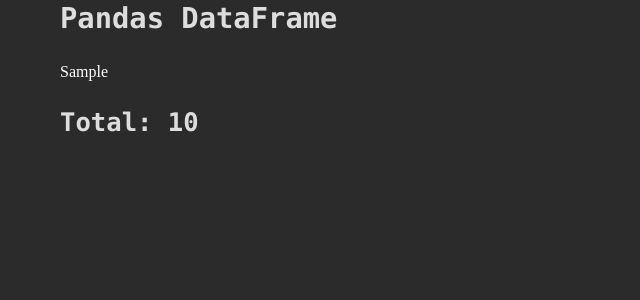
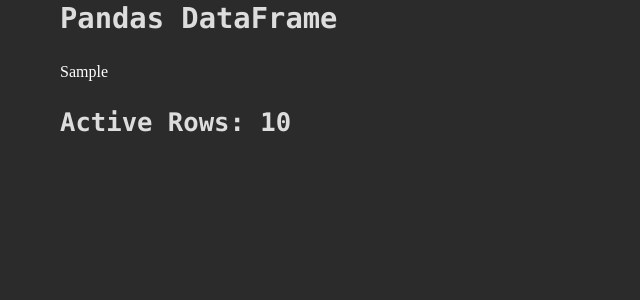
Before and after one commit to BrokenShell/DataSlider, a Flask app: template templates/data-slider.html in a window 1280 px wide. Shown: the part 355-655 px from the top of the page, without its empty margins (0-640 px from the left). Run offline with Flask 2, Linux system fonts and the light colour scheme; the template is opened without the code that fills it: most values are stand-ins (such as "Sample title", 1, 10 or a date in 2020).

Commit message:
fixes tiny issues

```diff
--- a/app.py
+++ b/app.py
@@ -19,7 +19,7 @@
 @app.route("/data-slider")
 def data_slider():
     df = app.df
-    lower_limit = int(request.values.get('lower_limit', df['Rating'].mean()))
+    lower_limit = int(request.values.get('lower_limit', df['Rating'].mode()))
     filtered = df[df['Rating'] >= lower_limit]
     return render_template(
         "data-slider.html",
@@ -27,7 +27,7 @@
         df_table=filtered.to_html(),
         minimum=df["Rating"].min(),
         maximum=df["Rating"].max(),
-        total=filtered["Rating"].sum(),
+        total=filtered.shape[0],
     )
 
 
--- a/templates/data-slider.html
+++ b/templates/data-slider.html
@@ -3,7 +3,7 @@
     <h1 class="heading">Data Selection Slider</h1>
     <p>
         <label>Rating Limiter:
-            <input type="range" min={{ minimum }}max={{ maximum }}
+            <input type="range" min={{ minimum }} max={{ maximum }}
                    value="{{ lower_limit }}" class="slider"
                    onchange=window.location.assign(`/data-slider?lower_limit=${this.value}`)>
         </label>
@@ -11,5 +11,5 @@
     </p>
     <h2>Pandas DataFrame</h2>
     {{ df_table | safe }}
-    <h3>Total: {{ total | safe }}</h3>
+    <h3>Active Rows: {{ total }}</h3>
 {% endblock %}
```
